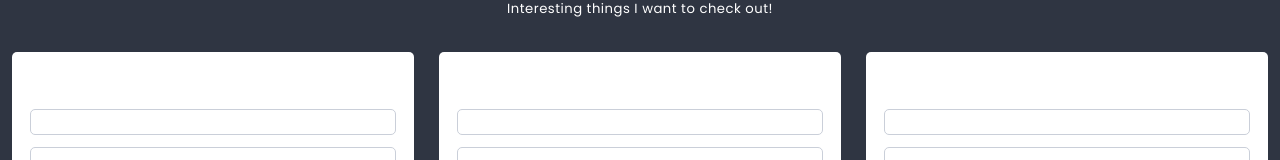
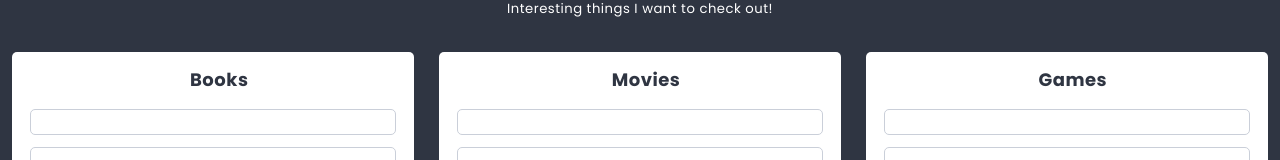
Before and after one commit to Agath-e/list-to-do, a React app: page / in a window 1280 px wide. Shown: the part 380-540 px from the top of the page. Built offline with nearby package versions, Linux system fonts and the light colour scheme; some icons are missing.

Commit message:
add correction

```diff
--- a/src/components/Column/Column.js
+++ b/src/components/Column/Column.js
@@ -36,9 +36,9 @@ class Column extends React.Component {
       <section className={styles.component}>
         <h3 className={styles.title}>
           <span className={styles.icon}>
-            <Icon className={this.props.name} />
+            <Icon className={this.props.icon} />
           </span>
-          {ReactHtmlParser(this.props.titleColumn)}
+          {this.props.title}
         </h3>
         <div className={styles.cards}>
           {this.state.cards.map(({key, ...cardProps}) => (
```
